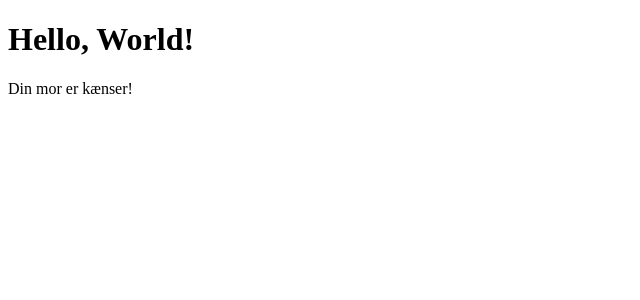
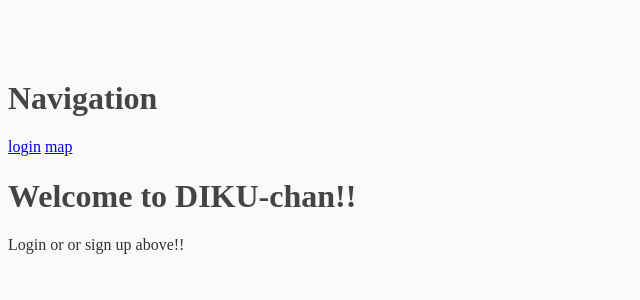
Before and after one commit to nickgismokato/DISProj, a Flask app: page / in a window 1280 px wide. Shown: the top 300 px of the page, without its empty margins (0-640 px from the left). Run offline with Flask 3, Linux system fonts and the light colour scheme.

Commit message:
Carl added stuff

```diff
--- a/source/main.py
+++ b/source/main.py
@@ -7,7 +7,7 @@ app = Flask(__name__)
 
 
 #Localhost:8080/
-@app.route("/")
+@app.route("/", methods=['GET','POST'])
 def index():
     return render_template("index.html")
 
@@ -21,6 +21,11 @@ def login():
             return redirect(url_for('index'))
     return render_template('auth/login.html', error=error)
 
+@app.route("/templates/map", methods=['GET','POST'])
+def map():
+    error = None
+    return render_template('template/map.html', error=error)
+
 @app.route("/user/<name>")
 def user(name):
     ageUser = rand.randint(0,99)
--- a/source/static/css/universal.css
+++ b/source/static/css/universal.css
@@ -1,8 +1,88 @@
 body {
-    padding: 0;
-    margin: 0;
+    background: #fafafa;
+    color: #333333;
+    margin-top: 5rem;
 }
-html, body, #map {
-    height: 100%;
-    width: 100vw;
+
+h1, h2, h3, h4, h5, h6 {
+    color: #444444;
 }
+
+.bg-steel {
+    background-color: #5f788a;
+}
+
+.site-header .navbar-nav .nav-link {
+    color: #cbd5db;
+}
+
+.site-header .navbar-nav .nav-link:hover {
+    color: #ffffff;
+}
+
+.site-header .navbar-nav .nav-link.active {
+    font-weight: 500;
+}
+
+.site-header .dropdown-menu > li > .nav-item.nav-link {
+    color: #495057;
+}
+
+.site-header .dropdown-menu > li > .nav-item.nav-link:hover {
+    color: #798592;
+}
+
+.content-section {
+    background: #ffffff;
+    padding: 10px 20px;
+    border: 1px solid #dddddd;
+    border-radius: 3px;
+    margin-bottom: 20px;
+}
+
+.article-title {
+    color: #444444;
+}
+
+a.article-title:hover {
+    color: #428bca;
+    text-decoration: none;
+}
+
+.article-content {
+    white-space: pre-line;
+}
+
+.article-img {
+    height: 65px;
+    width: 65px;
+    margin-right: 16px;
+}
+
+.article-metadata {
+    padding-bottom: 1px;
+    margin-bottom: 4px;
+    border-bottom: 1px solid #e3e3e3
+}
+
+.article-metadata a:hover {
+    color: #333;
+    text-decoration: none;
+}
+
+.article-svg {
+    width: 25px;
+    height: 25px;
+    vertical-align: middle;
+}
+
+.account-img {
+    height: 125px;
+    width: 125px;
+    margin-right: 20px;
+    margin-bottom: 16px;
+}
+
+.account-heading {
+    font-size: 2.5rem;
+}
--- a/source/templates/index.html
+++ b/source/templates/index.html
@@ -4,10 +4,16 @@
     <meta charset="UTF-8">
     <meta http-equiv="X-UA-Compatible" content="IE=edge">
     <meta name="viewport" content="width=device-width, initial-scale=1.0">
+    <link rel="stylesheet" href="{{ url_for('static', filename='css/universal.css') }}">
     <title>Dis Project</title>
 </head>
 <body>
-    <h1>Hello, World!</h1>
-    <p>Din mor er kænser!</p>
+    <header>
+        <h1>Navigation</h1>
+        <a href="{{ url_for('login') }}">login</a>
+        <a href="{{ url_for('map') }}">map</a>
+    </header>
+    <h1>Welcome to DIKU-chan!!</h1>
+    <p>Login or or sign up above!!</p>
 </body>
 </html>
```
